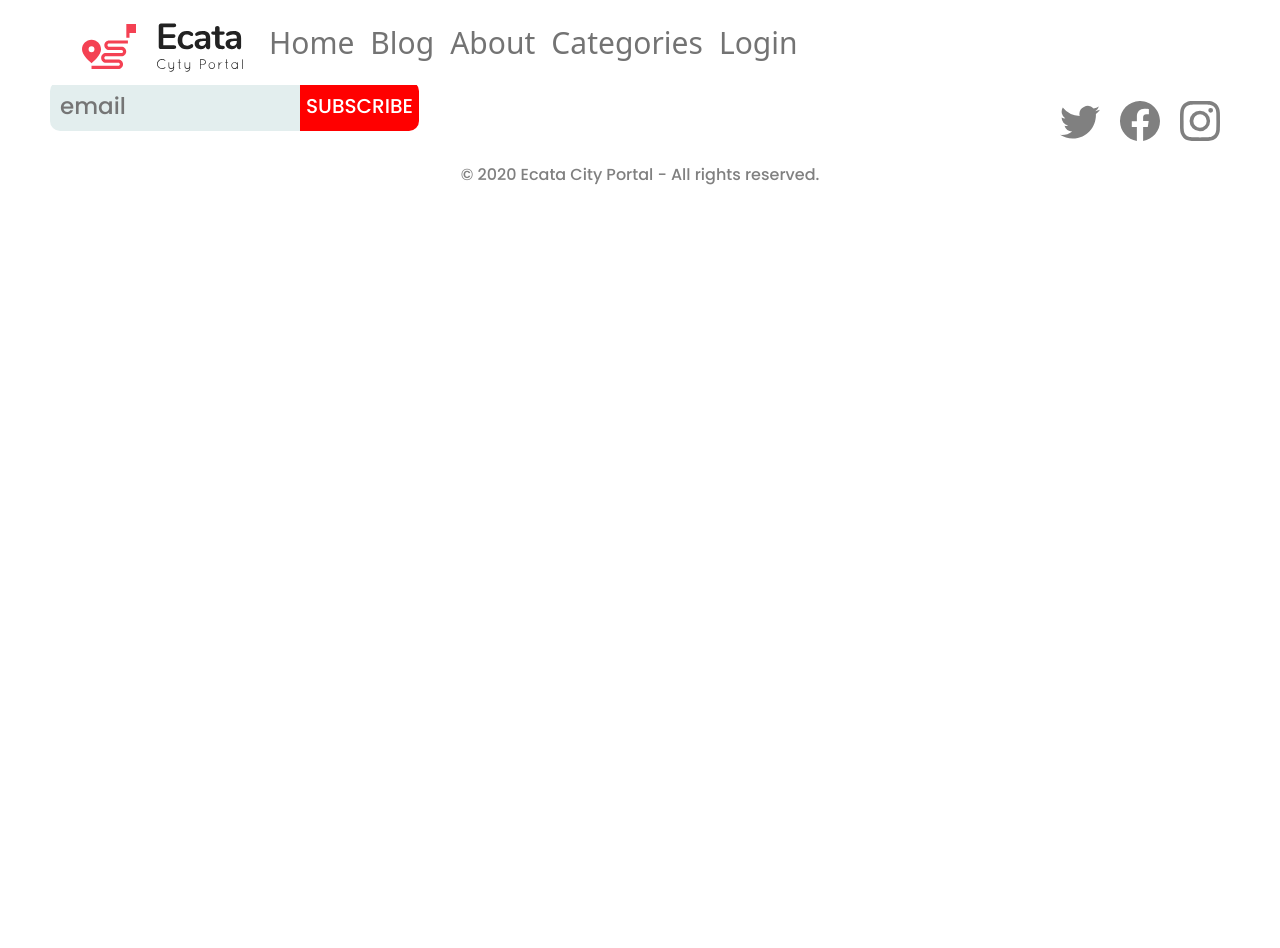
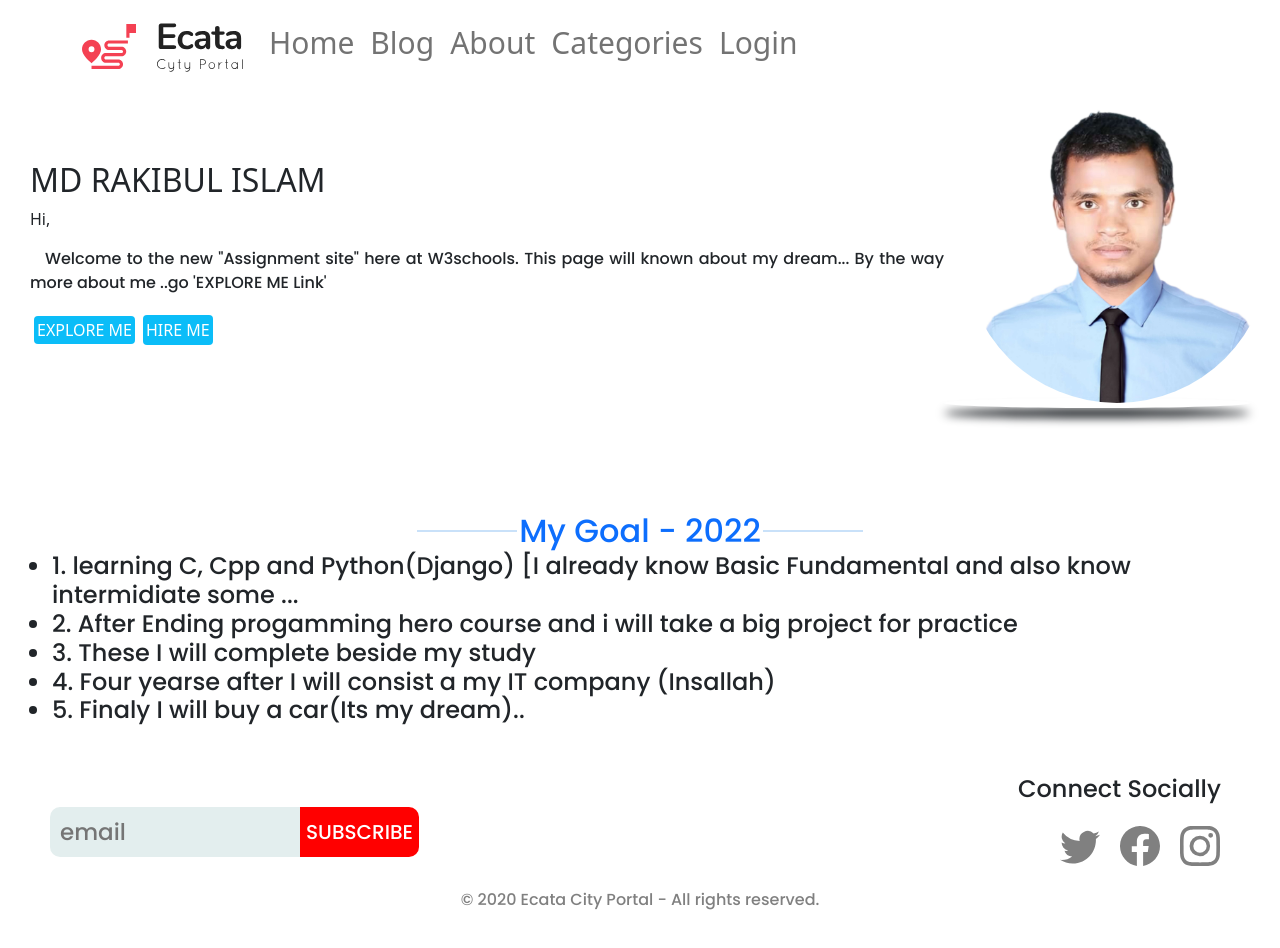
Before and after one commit to SRAKIB17/tourist-travel-guide-react, a React (Create React App) app: page /about in a window 1280 px wide. Shown: the top 948 px of the page. Before the commit the page ends 800 px from the top, so only its background shows below. Built offline with nearby package versions, Linux system fonts and the light colour scheme; no server answers; a web font is replaced by a local one.

Commit message:
about  q ok

```diff
--- a/src/Component/Header/Header.css
+++ b/src/Component/Header/Header.css
@@ -180,7 +180,6 @@ footer >p{
 }
 
 
-
 .social ul{
     list-style: none;
     display: flex;
@@ -194,5 +193,5 @@ footer >p{
 }
 .social ul li a:hover {
 
-    color: blue;
+    color:  rgb(11, 189, 248);
 }
--- /dev/null
+++ b/src/Component/Pages/About/About.css
@@ -0,0 +1,54 @@
+.Profile img {
+    max-width: 100%;
+    height: 100%;
+    margin-left: 20px;
+    margin-right: 20px;
+    border-radius: 50%;
+}
+.Profile {
+    width: 400px;
+
+}
+.Profile div {
+    margin-top: 0;
+    position: relative;
+    top: -5px;
+    background-color: transparent;
+
+    height: 10px;
+    border-radius: 50%;
+    box-shadow: 0 10px 10px;
+}
+.Profile-container{
+    height: 450px;
+    margin: 30px;
+    display: flex;
+    align-items: center;
+    justify-content: space-between;
+}
+.Profile-container button, .Profile-container a {
+    background-color: rgb(11, 189, 248);
+    color: white;
+    border: 0;
+    padding: 3px;
+    margin: 4px;
+    border-radius: 4px;
+    text-decoration: none;
+
+}
+button:hover {
+    background-color: rgb(11, 165, 216);
+
+}
+.Explore{
+    font-family: 'Poppins', sans-serif;
+    text-align: justify;
+}
+.Explore::first-letter{
+    font-family: 'Poppins', sans-serif;
+    margin-left: 15px;
+}
+.Goals{
+    margin: 20px;
+    font-family: 'Poppins', sans-serif;
+}
--- a/src/Component/Pages/About/About.js
+++ b/src/Component/Pages/About/About.js
@@ -1,11 +1,58 @@
 import React from 'react';
-
+import { Link, Navigate } from 'react-router-dom';
+import './About.css'
 const About = () => {
     return (
-        <div>
+        <section>
+            <div className='Profile-container'>
+                <div>
+                    <h2>
+                        MD RAKIBUL ISLAM
+                    </h2>
+                    <p>
+                        Hi,
+                        <br />
+                    </p>
+                    <p className='Explore'>
 
-        </div>
-    );
+
+                        Welcome to the new "Assignment site" here at W3schools. This page will known about my dream... By the way more about me ..go 'EXPLORE ME Link'
+                    </p>
+                    <div>
+                        <a href='http://facebook.com/rakib2017'>EXPLORE ME</a>
+                        <button>HIRE ME</button>
+                    </div>
+                </div>
+                <div className='Profile'>
+                    <img src={require('../../../images/profile.jpg')} alt="" />
+                    <div>
+
+                    </div>
+                </div>
+            </div>
+            <div className='Goals'>
+                <div><div style={{ display: 'flex', justifyContent: 'center', alignItems: 'center', margin: '10px 0 0 0' }}>
+                    <div style={{ border: '1px solid #C9E1F9', width: '100px' }}>
+
+                    </div>
+                    <h2 className='text-primary text-center' style={{ margin: '2px' }}>My Goal - 2022</h2>
+                    <div style={{ border: '1px solid #C9E1F9', width: '100px' }}>
+
+                    </div>
+                </div>
+
+                </div>
+                <div className='h4 '>
+                    <ul>
+                        <li>1. learning C, Cpp and Python(Django) [I already know Basic Fundamental and also know intermidiate some ...</li>
+                        <li>2. After Ending progamming hero course and i will take a big project for practice</li>
+                        <li>3. These I will complete beside my study</li>
+                        <li>4. Four yearse after I will consist a my IT company (Insallah)</li>
+                        <li>5. Finaly I will buy a car(Its my dream)..</li>
+                    </ul>
+                </div>
+            </div>
+        </section>)
 };
 
 export default About;
```
Also changed, not shown: src/images/profile.jpg (added), 1 other file (tests, documents, lock files or other folders).
